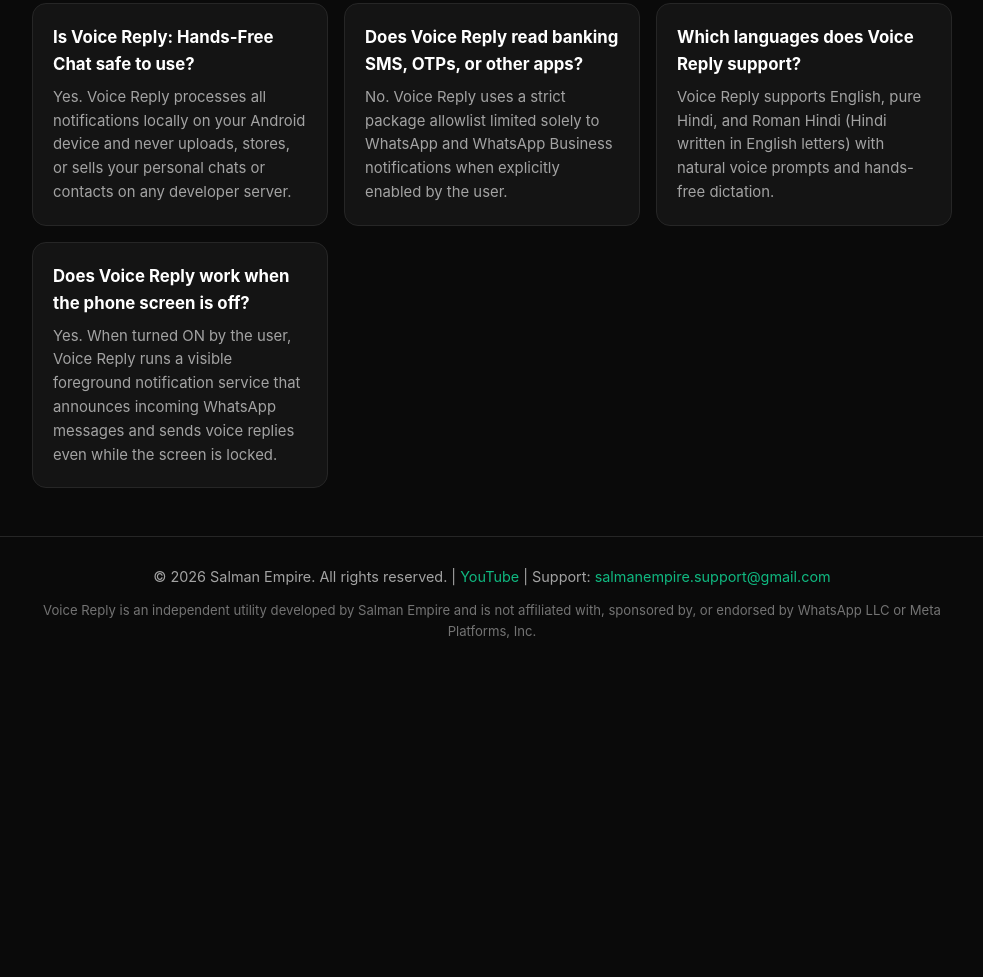
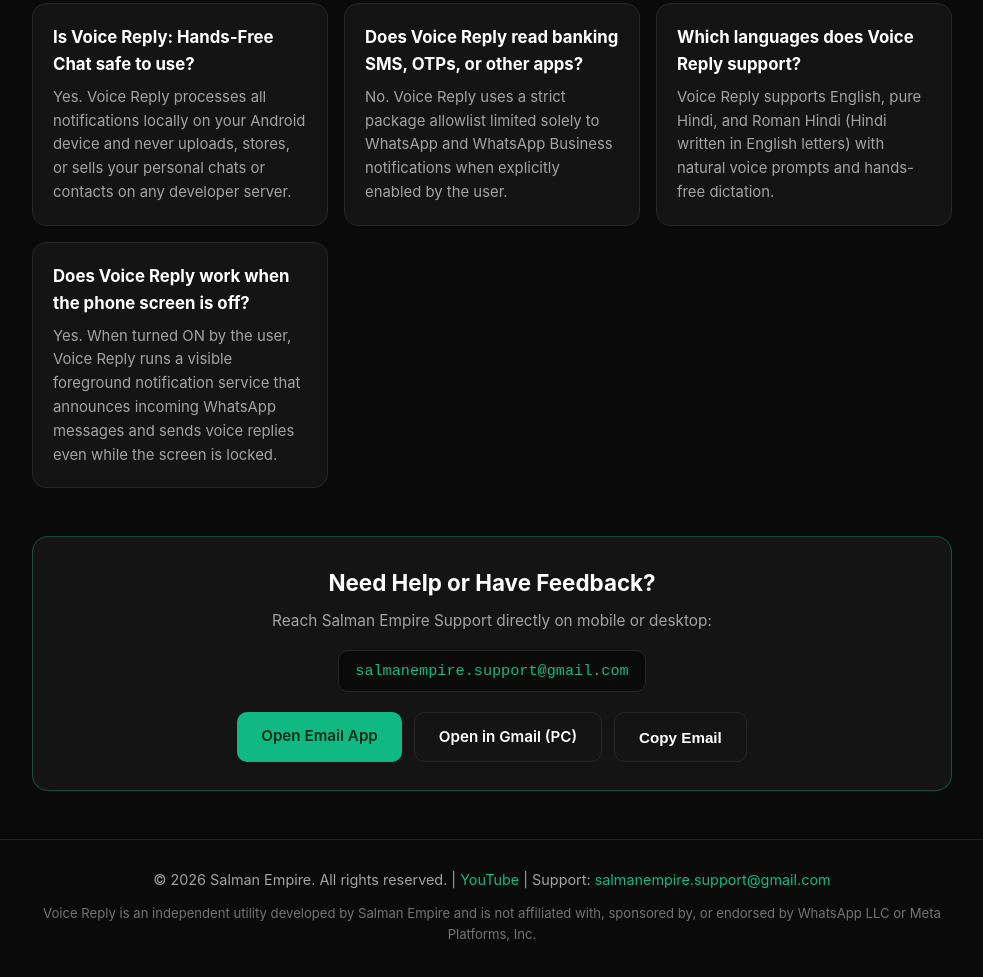
Before and after one commit to salmanempireapps/salmanempireapps.github.io, a plain HTML site: page index.html in a window 1280 px wide. Shown: the part 1348-2325 px from the top of the page, without its empty margins (148-1131 px from the left). Before the commit the page ends 2030 px from the top, so only its background shows below. Drawn offline with Linux system fonts and the light colour scheme.

Commit message:
Enhance support section and smooth scrolling

```diff
--- a/index.html
+++ b/index.html
@@ -101,6 +101,7 @@
       --accent: #10b981;
       --accent-soft: rgba(16, 185, 129, 0.12);
     }
+    html { scroll-behavior: smooth; }
     * { box-sizing: border-box; margin: 0; padding: 0; }
     body {
       font-family: -apple-system, BlinkMacSystemFont, "Segoe UI", Roboto, Helvetica, Arial, sans-serif;
@@ -188,17 +189,20 @@
       font-weight: 600;
       text-decoration: none;
       font-size: 0.95rem;
-      transition: opacity 0.2s;
+      cursor: pointer;
+      border: none;
+      transition: opacity 0.2s, border-color 0.2s;
     }
     .btn-primary {
       background: var(--accent);
       color: #052e16;
     }
     .btn-outline {
+      background: transparent;
       border: 1px solid var(--border);
       color: #ffffff;
-      margin-left: 10px;
     }
+    .hero .btn-outline { margin-left: 10px; }
     .btn:hover { opacity: 0.9; }
     .section-title {
       font-size: 1.5rem;
@@ -295,6 +299,41 @@
       color: var(--muted);
       font-size: 0.93rem;
     }
+    .support-box {
+      background: var(--surface);
+      border: 1px solid rgba(16, 185, 129, 0.35);
+      border-radius: 16px;
+      padding: 28px;
+      margin-bottom: 48px;
+      text-align: center;
+    }
+    .support-box h2 {
+      font-size: 1.4rem;
+      margin-bottom: 8px;
+      color: #ffffff;
+    }
+    .support-box p {
+      color: var(--muted);
+      font-size: 0.96rem;
+      margin-bottom: 16px;
+    }
+    .email-pill {
+      display: inline-block;
+      padding: 8px 16px;
+      border-radius: 10px;
+      background: #0a0a0a;
+      border: 1px solid var(--border);
+      color: var(--accent);
+      font-family: monospace;
+      font-size: 0.95rem;
+      margin-bottom: 20px;
+    }
+    .support-actions {
+      display: flex;
+      justify-content: center;
+      flex-wrap: wrap;
+      gap: 12px;
+    }
     footer {
       border-top: 1px solid var(--border);
       padding: 28px 0 40px;
@@ -327,7 +366,7 @@
         <a href="#faq">FAQ</a>
         <a href="https://sites.google.com/view/salman-empire-privacy/home" target="_blank" rel="noopener">Privacy Policy</a>
         <a href="https://www.youtube.com/@salmanempireapps" target="_blank" rel="noopener">YouTube</a>
-        <a href="mailto:salmanempire.support@gmail.com">Support</a>
+        <a href="#support">Support</a>
       </div>
     </div>
   </header>
@@ -340,7 +379,7 @@
         Salman Empire creates lightweight, on-device Android voice assistants designed to keep you connected safely without staring at your phone screen.
       </p>
       <a href="#apps" class="btn btn-primary">Explore Our Apps</a>
-      <a href="mailto:salmanempire.support@gmail.com" class="btn btn-outline">Contact Support</a>
+      <a href="#support" class="btn btn-outline">Contact Support</a>
     </section>
 
     <section id="apps">
@@ -409,6 +448,17 @@
         </div>
       </div>
     </section>
+
+    <section id="support" class="support-box">
+      <h2>Need Help or Have Feedback?</h2>
+      <p>Reach Salman Empire Support directly on mobile or desktop:</p>
+      <div class="email-pill">salmanempire.support@gmail.com</div>
+      <div class="support-actions">
+        <a href="mailto:salmanempire.support@gmail.com" class="btn btn-primary">Open Email App</a>
+        <a href="https://mail.google.com/mail/?view=cm&fs=1&to=salmanempire.support@gmail.com" target="_blank" rel="noopener" class="btn btn-outline">Open in Gmail (PC)</a>
+        <button type="button" id="copyEmailBtn" class="btn btn-outline" onclick="copySupportEmail()">Copy Email</button>
+      </div>
+    </section>
   </main>
 
   <footer>
@@ -419,5 +469,35 @@
       </p>
     </div>
   </footer>
+
+  <script>
+    function copySupportEmail() {
+      var email = "salmanempire.support@gmail.com";
+      var btn = document.getElementById("copyEmailBtn");
+      function showCopied() {
+        btn.textContent = "Copied! \u2713";
+        setTimeout(function() {
+          btn.textContent = "Copy Email";
+        }, 2000);
+      }
+      if (navigator.clipboard && navigator.clipboard.writeText) {
+        navigator.clipboard.writeText(email).then(showCopied).catch(fallbackCopy);
+      } else {
+        fallbackCopy();
+      }
+      function fallbackCopy() {
+        var el = document.createElement("textarea");
+        el.value = email;
+        el.setAttribute("readonly", "");
+        el.style.position = "absolute";
+        el.style.left = "-9999px";
+        document.body.appendChild(el);
+        el.select();
+        document.execCommand("copy");
+        document.body.removeChild(el);
+        showCopied();
+      }
+    }
+  </script>
 </body>
 </html>
```
